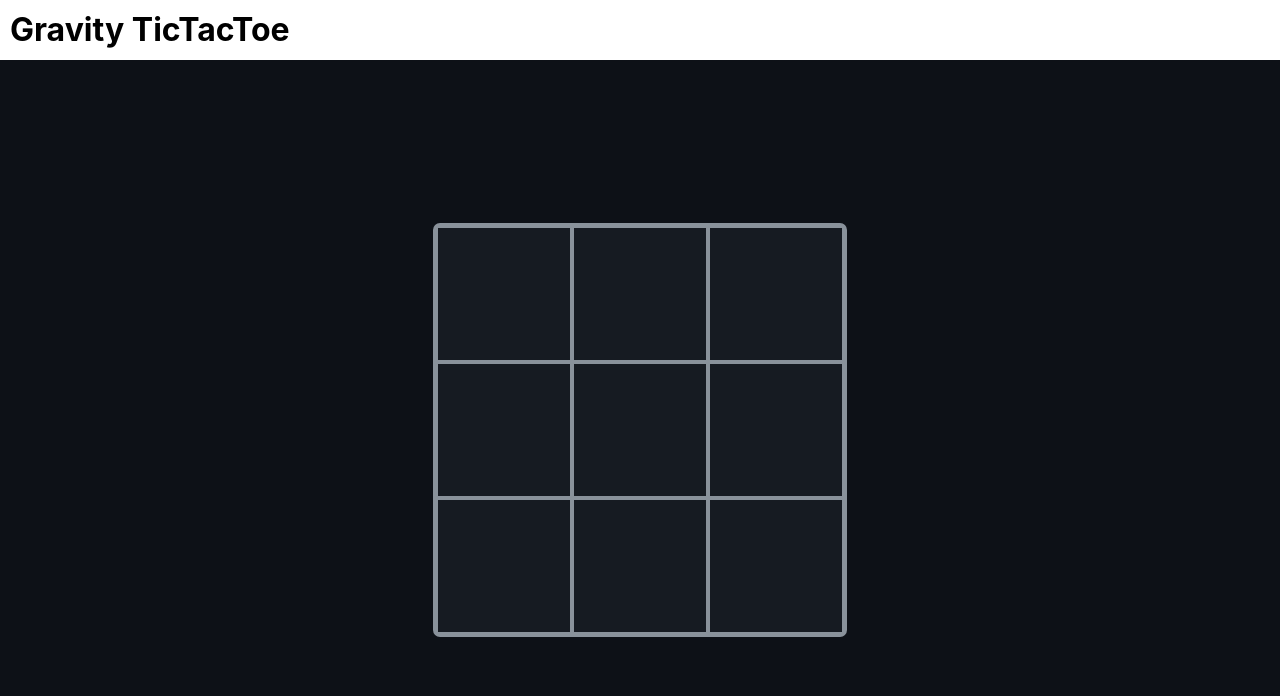
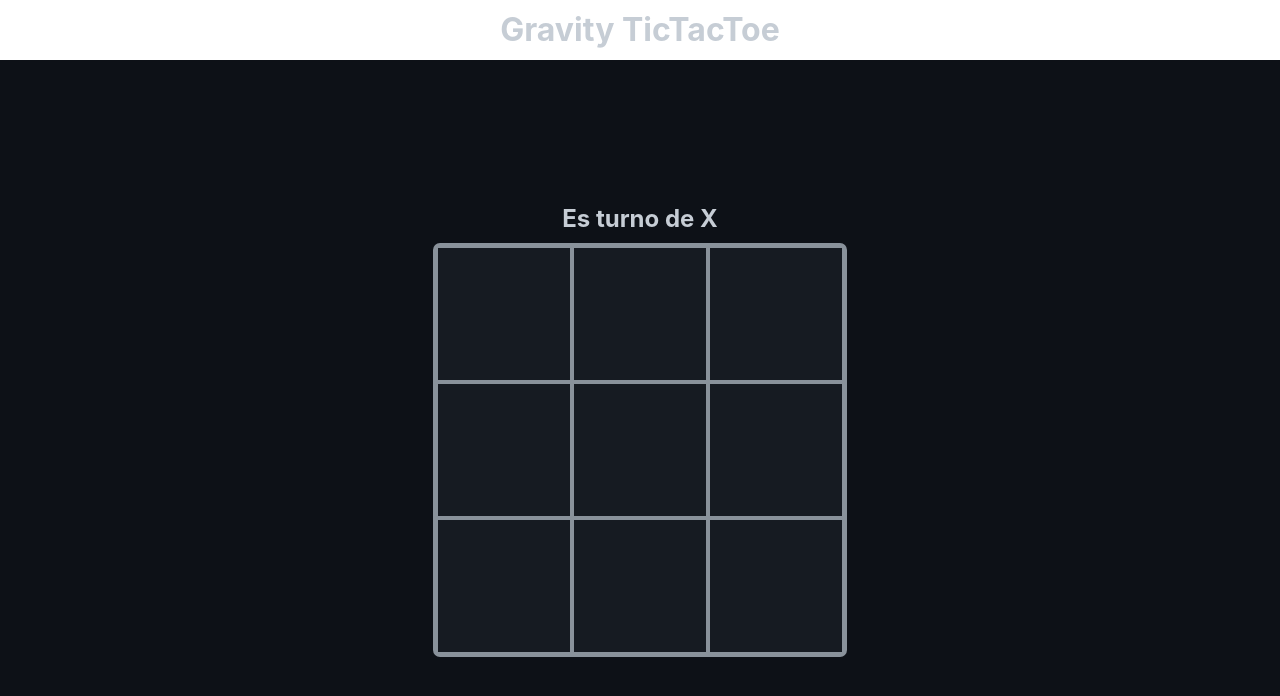
Before and after one commit to FerRomMu/React-gravityTicTacToe, a React (Create React App) app: page / in a window 1280 px wide. Shown: the top 696 px of the page. Built offline with nearby package versions, Linux system fonts and the light colour scheme.

Commit message:
Add turn message.

```diff
--- a/src/App.css
+++ b/src/App.css
@@ -8,10 +8,17 @@
   padding: 10px;
 }
 
+.title {
+  color: #c6cdd5;
+  text-align: center;
+
+}
+
 main {
   display: flex;
   justify-content: center;
   align-items: center;
+  flex-direction: column;
   background: #0d1117;
   min-height: calc(100vh - 60px);
 }
@@ -42,3 +49,8 @@ main {
 .celda:hover {
   background-color: #4A98F7;
 }
+
+.turn-message {
+  color: #c6cdd5;
+  margin-bottom: 10px;
+}
--- a/src/App.js
+++ b/src/App.js
@@ -1,6 +1,8 @@
 import './App.css';
 
 const tablero = Array(3).fill(Array(3).fill('  '))
+const isTurn = true
+const jugador = 'X'
 
 const drawFila = (f) => {
   return <div className='fila'> {
@@ -28,6 +30,11 @@ function App() {
         <h1 className='title'>Gravity TicTacToe</h1>
       </header>
       <main>
+        <h2 className='turn-message'>
+          { isTurn?
+              "Es turno de " + jugador : " Resolviendo turno... "
+          }
+        </h2>
         { drawTablero() }
       </main>
     </>
```
